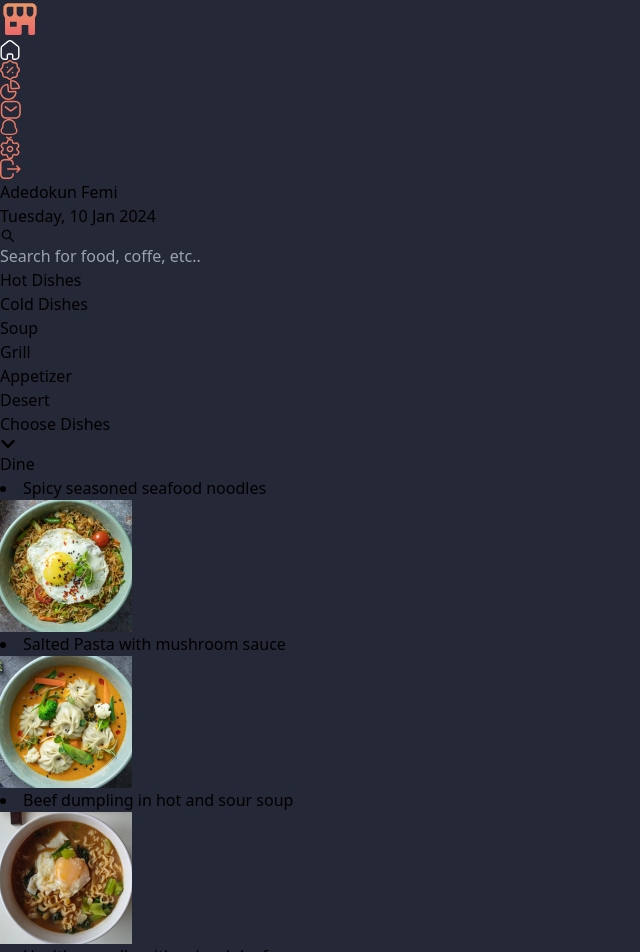
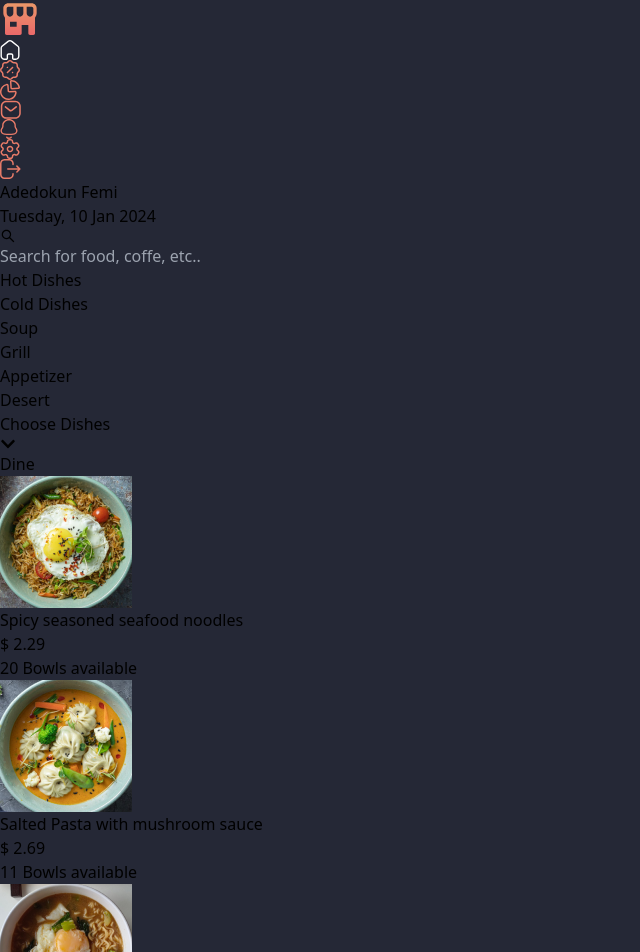
Before and after one commit to Femzy1900/silver-invention, a React (Vite) app: page / in a window 1280 px wide. Shown: the top 952 px of the page, without its empty margins (0-640 px from the left). Built offline with nearby package versions, Linux system fonts and the light colour scheme.

Commit message:
getting back

```diff
--- a/src/page/Homepage/component/MainPage/FoodCard.jsx
+++ b/src/page/Homepage/component/MainPage/FoodCard.jsx
@@ -6,22 +6,26 @@ import {FaChevronDown} from "react-icons/fa"
 const FoodCard = () => {
 
   return (
-    <div className="">
-        <div className="flex items-center">
-            <p>Choose Dishes</p>
-            <div className="flex items-center rounded-lg p-2 bg-[#1F1D2B]">
+    <div className="flex flex-col gap-6">
+        <div className="flex justify-between items-center">
+            <p className='text-xl'>Choose Dishes</p>
+            <div className="flex  items-center gap-2.5 text-sm rounded-lg p-3.5 bg-[#1F1D2B]">
               <FaChevronDown />
               <p>Dine</p>
             </div>
         </div>
-        {items.map((item) => (
-            <div className="" key={item.id}>
+        <div className="flex flex-wrap">
 
-                <li>{item.title}</li>
-                <img src={item.image} alt="" />
-            </div>
+          {items.map((item) => (
+              <div className="bg-white p-0 m-0 text-center" key={item.id}>
+                  <img className='m-auto' src={item.image} alt="" />
+                  <p>{item.title}</p>
+                  <p>{item.price}</p>
+                  <p>{item.available}</p>
+              </div>
 
-        ))}
+          ))}
+        </div>
     </div>
   )
 }
--- a/src/page/Homepage/component/MainPage/index.jsx
+++ b/src/page/Homepage/component/MainPage/index.jsx
@@ -5,9 +5,9 @@ import FoodCard from './FoodCard';
 
 const MainPage = () => {
   return (
-    <div className='flex flex-col   text-white p-10 '>
+    <div className='flex flex-col w-[833px] text-white p-10 '>
         <div className="flex flex-col gap-[24px] ">
-            <div className="flex gap-[243px] items-center">
+            <div className="flex justify-between items-center">
                 <div className="">
                     <h2 className='text-[28px] font-bold '>Adedokun Femi</h2>
                     <h6 className='font-light font-[16px]'>Tuesday, 10 Jan 2024</h6>
```
